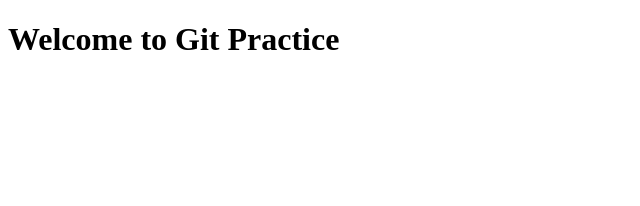
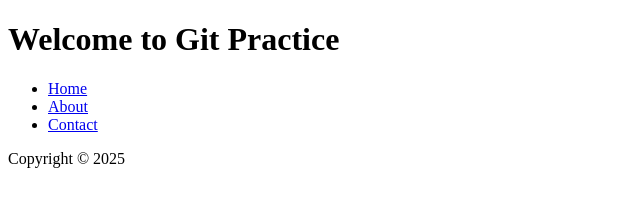
Before and after one commit to mranandkumarsharma/git-practice, a plain HTML site: page index.html in a window 1280 px wide. Shown: the whole page, without its empty margins (0-640 px from the left). Drawn offline with Linux system fonts and the light colour scheme.

Commit message:
Update index.html
Added footer to index.html

```diff
--- a/index.html
+++ b/index.html
@@ -5,5 +5,17 @@
 </head>
 <body>
     <h1>Welcome to Git Practice</h1>
+
+    <nav>
+        <ul>
+            <li><a href="#home">Home</a></li>
+            <li><a href="#about">About</a></li>
+            <li><a href="#contact">Contact</a></li>
+        </ul>
+    </nav>
+
+    <footer>
+        <p>Copyright © 2025</p>
+    </footer>
 </body>
 </html>
```
